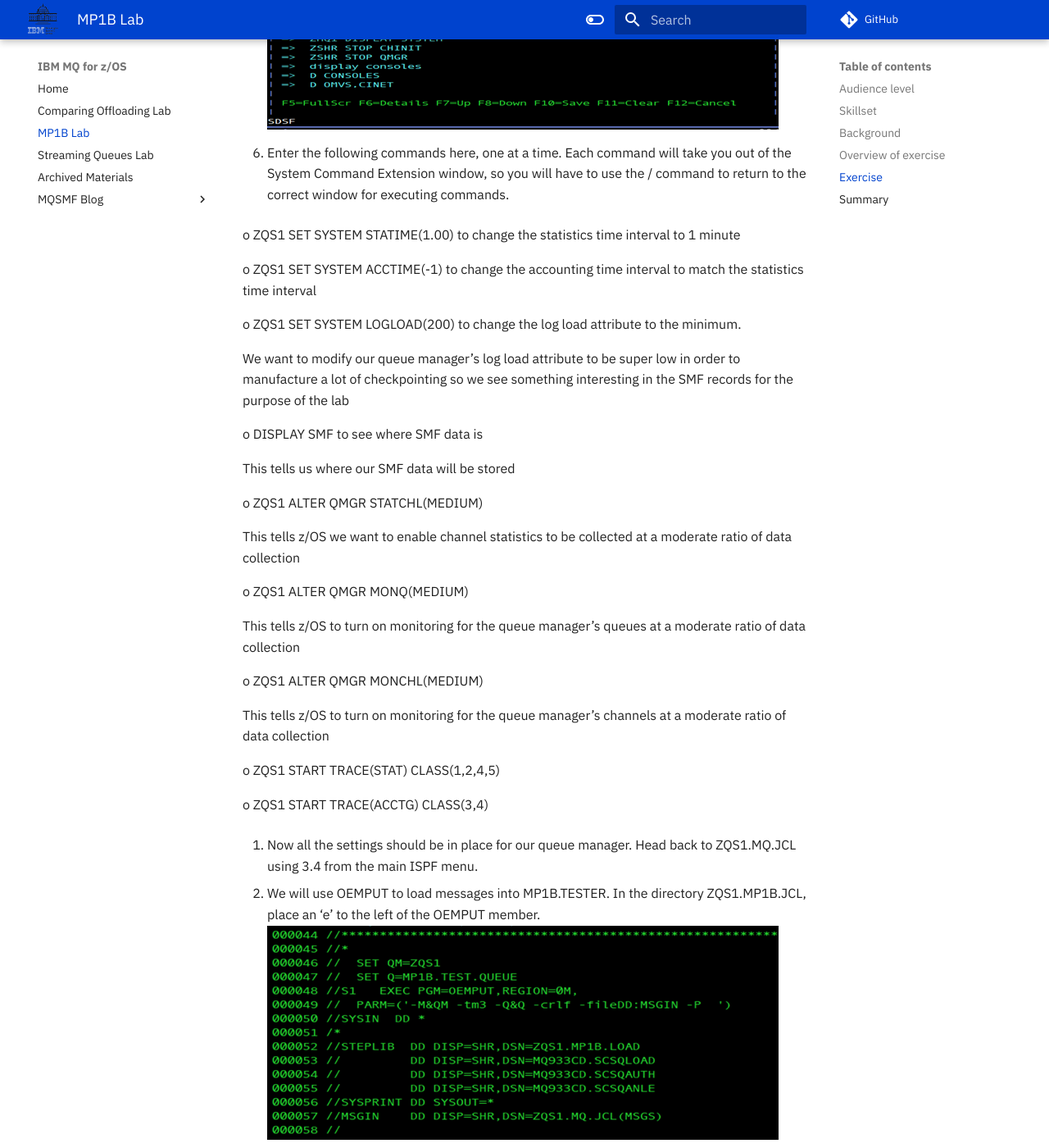
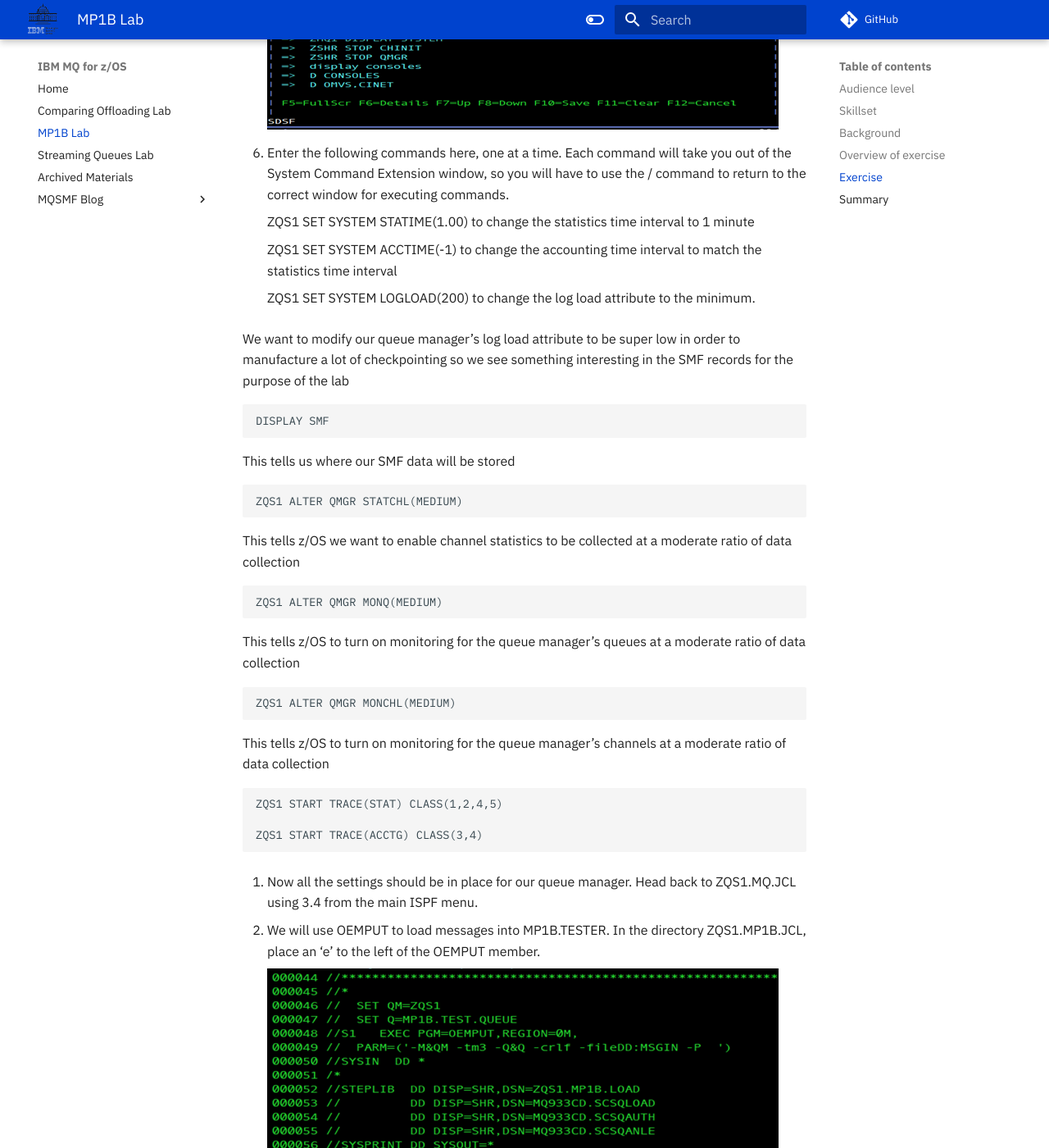
Before and after one commit to ibm-wsc/mq-zos, an MkDocs documentation site: the page built from docs/mp1bhowto.md, in a window 1280 px wide and 1400 px high, scrolled down 3346 px. Shown: the whole window at 82% size. Built offline with MkDocs 1.6.1 and Material for MkDocs 9.7.7, drawn with Linux system fonts in a browser that asks for light colours; comment, search, counter and statistics services are not loaded; some of the changed text lies outside the part shown.

Commit message:
initial commit

```diff
--- a/docs/mp1bhowto.md
+++ b/docs/mp1bhowto.md
@@ -68,51 +68,59 @@
 
 11.	Enter the following commands here, one at a time. Each command will take you out of the System Command Extension window, so you will have to use the / command to return to the correct window for executing commands.
 
-o	ZQS1 SET SYSTEM STATIME(1.00) to change the statistics time interval to 1 minute
+	ZQS1 SET SYSTEM STATIME(1.00) to change the statistics time interval to 1 minute
 
-o	ZQS1 SET SYSTEM ACCTIME(-1) to change the accounting time interval to match the statistics time interval
+	ZQS1 SET SYSTEM ACCTIME(-1) to change the accounting time interval to match the statistics time interval
 
-o	ZQS1 SET SYSTEM LOGLOAD(200) to change the log load attribute to the minimum.
+	ZQS1 SET SYSTEM LOGLOAD(200) to change the log load attribute to the minimum.
 
 We want to modify our queue manager’s log load attribute to be super low in order to manufacture a lot of checkpointing so we see something interesting in the SMF records for the purpose of the lab
 
-o	DISPLAY SMF to see where SMF data is
+	DISPLAY SMF
 
 This tells us where our SMF data will be stored
 
-o	ZQS1 ALTER QMGR STATCHL(MEDIUM)
+	ZQS1 ALTER QMGR STATCHL(MEDIUM)
 
 This tells z/OS we want to enable channel statistics to be collected at a moderate ratio of data collection
 
-o	ZQS1 ALTER QMGR MONQ(MEDIUM)
+	ZQS1 ALTER QMGR MONQ(MEDIUM)
 
 This tells z/OS to turn on monitoring for the queue manager’s queues at a moderate ratio of data collection
 
-o	ZQS1 ALTER QMGR MONCHL(MEDIUM)
+	ZQS1 ALTER QMGR MONCHL(MEDIUM)
 
 This tells z/OS to turn on monitoring for the queue manager’s channels at a moderate ratio of data collection
 
-o	ZQS1 START TRACE(STAT) CLASS(1,2,4,5)
+	ZQS1 START TRACE(STAT) CLASS(1,2,4,5)
 
-o	ZQS1 START TRACE(ACCTG) CLASS(3,4)
+	ZQS1 START TRACE(ACCTG) CLASS(3,4)
 
 12.	Now all the settings should be in place for our queue manager. Head back to ZQS1.MQ.JCL using 3.4 from the main ISPF menu.
 
 13.	We will use OEMPUT to load messages into MP1B.TESTER. In the directory ZQS1.MP1B.JCL, place an ‘e’ to the left of the OEMPUT member.
+
      ![Screenshot of OEMPUT JCL](assets/mp1b-7.png "Screenshot of OEMPUT JCL")
 
 14.	Make sure that your queue manager and queue names are correct in lines 46 and 47.
 
 15.	Once in OEMPUT, type ‘submit’ on the command line and hit enter to load persistent messages into the queue manager.
 
-a.	I won’t summarize the whole JCL, but pay attention to this particular line:  PARM=('-M&QM -tm3 -Q&Q -crlf -fileDD:MSGIN -P')
-b.	Lets break it down:
-c.	'-M&QM: queue manager name
-d.	-tm3: send messages for 3 minutes
-e.	-Q&Q the queue name
-f.	-crlf: each line in the input message file is used in sequence as message data
-g.	-fileDD:MSGIN: Use the MSGIN file as input
-h.	-P: Use persistent messages
+a.	I won’t summarize the whole JCL, but pay attention to this particular line:
+
+    PARM=('-M&QM -tm3 -Q&Q -crlf -fileDD:MSGIN -P')
+
+Lets break it down:
+
+
+| Parameter    | Meaning |
+| -------- | ------- |
+| '-M&QM | Queue manager name |
+|	-tm3 | Send messages for 3 minutes |
+|	-Q&Q | The queue name |
+|	-crlf | Each line in the input message file is used in sequence as message data |
+|	-fileDD:MSGIN | Use the MSGIN file as input |
+|	-P | Use persistent messages |
 
 16.	If you look at your MQ Explorer, you should now see that your queue is populated with lots of messages!
 
```
